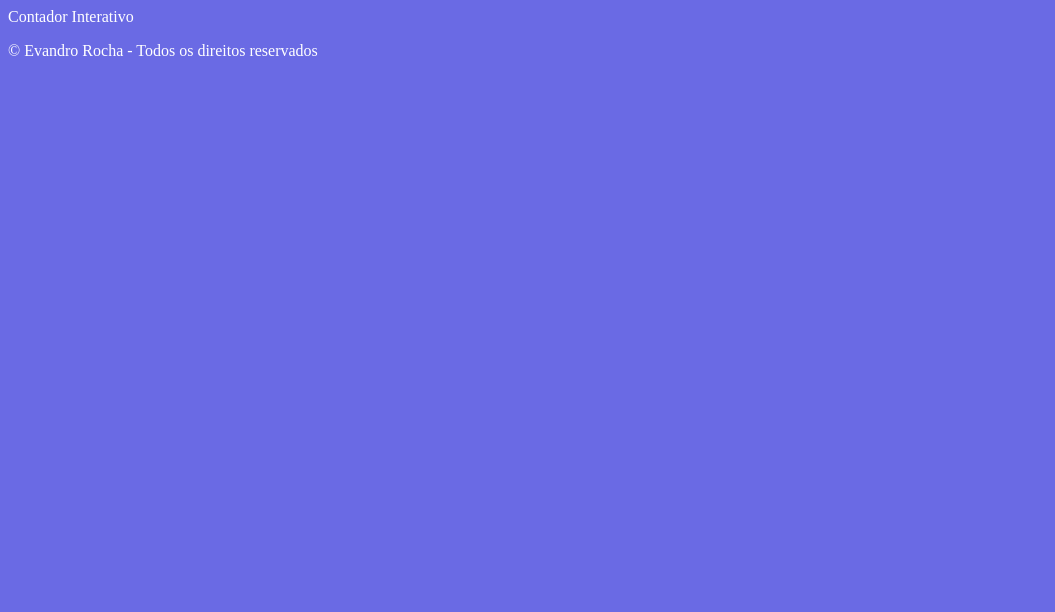
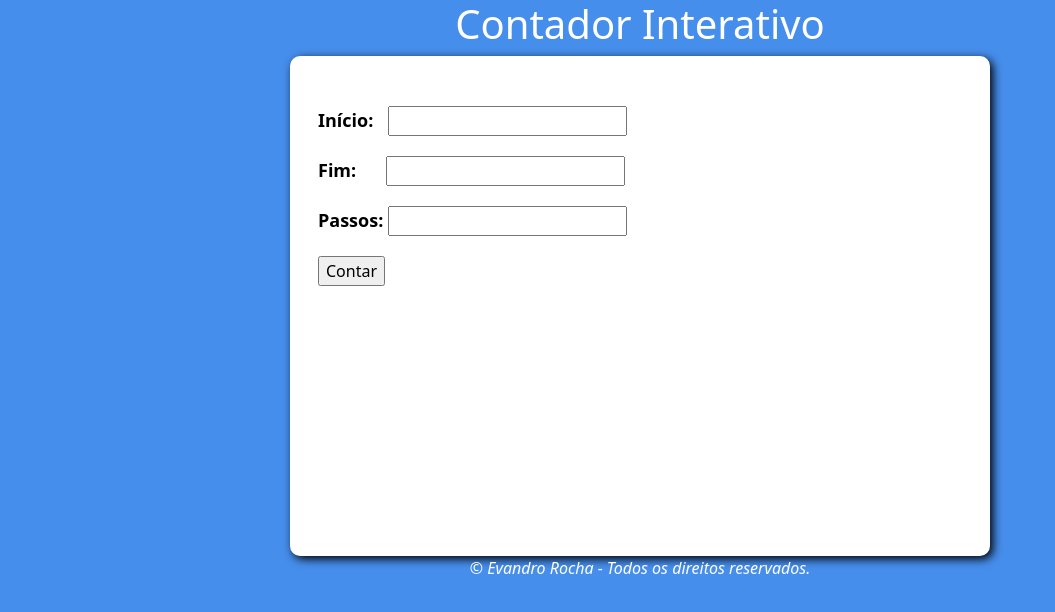
Before and after one commit to ercunha/JSContadorInterativo, a plain HTML site: page Index.html in a window 1280 px wide. Shown: the whole page, without its empty margins (0-1055 px from the left). Drawn offline with nearby package versions, Linux system fonts and the light colour scheme.

Commit message:
Finalizado

```diff
--- a/Index.html
+++ b/Index.html
@@ -5,23 +5,32 @@
     <meta http-equiv="X-UA-Compatible" content="IE=edge">
     <meta name="viewport" content="width=device-width, initial-scale=1.0">
     <link rel="stylesheet" href="css/style.css">
+    <link href="https://cdn.jsdelivr.net/npm/bootstrap@5.3.0-alpha3/dist/css/bootstrap.min.css" rel="stylesheet" integrity="sha384-KK94CHFLLe+nY2dmCWGMq91rCGa5gtU4mk92HdvYe+M/SXH301p5ILy+dN9+nJOZ" crossorigin="anonymous">
     <title>Contador Interativo</title>
 </head>
+
 <body>
-
     <header>
-        <t1 class="titulo">
+        <h1 class="titulo">
             Contador Interativo
-        </t1>
+        </h1>
     </header>
     <section>
-        <div id="div1"></div>
-        <div id="div2"></div>
+        <div class="inputs">
+            <label class="label">Início:</label><input type="number" name="inicio" id="inicio"><br>
+            <label class="label">Fim:</label><input type="number" name="fim" id="fim"><br>
+            <label class="label">Passos:</label><input type="number" name="passos" id="passos"><br>
+            <input type="button" value="Contar" id="btn-contar">
+        </div>
+        <div class="resultado">
+
+        </div>
     </section>
     <footer>
-        <p>© Evandro Rocha - Todos os direitos reservados</p>
+        <p>© Evandro Rocha - Todos os direitos reservados.</p>
     </footer>
+    <script src="js/script.js"></script>
+    <script src="https://cdn.jsdelivr.net/npm/bootstrap@5.3.0-alpha3/dist/js/bootstrap.bundle.min.js" integrity="sha384-ENjdO4Dr2bkBIFxQpeoTz1HIcje39Wm4jDKdf19U8gI4ddQ3GYNS7NTKfAdVQSZe" crossorigin="anonymous"></script>
+</body>
 
-    <script src="js/script.js"></script>
-</body>
 </html>
--- a/css/style.css
+++ b/css/style.css
@@ -1,10 +1,58 @@
 body{
-    background-color: rgb(106, 106, 228);
+    background-color: rgb(70,142,236) !important;
+    font: normal 15pt Arial;
+    color: #fff;
+    /*centralizando todos elementos */
+    display: flex;
+    justify-content: center;
+    align-content: center;
+    flex-direction: column;
+    align-items: center;
+
+}
+header{
     color: #fff;
 }
 
 section{
     background-color: #fff;
     color: #000;
-    border-radius: 12px;
+    border-radius: 10px;
+    margin-top: 2%;
+    width: 700px;
+    height: 500px;
+    margin: auto;
+    box-shadow: 3px 3px 10px #000;
 }
+
+footer{
+    color: #fff;
+    font-style: italic;
+}
+.inputs{
+    margin-left: 4%;
+}
+.label{
+    font-size: 18px;
+    font-weight: bold;
+}
+input#inicio{
+    margin-top: 50px;
+    margin-left: 15px;
+}
+input#fim{
+    margin-left: 30px;
+    margin-top: 20px;
+}
+input#passos{
+    margin-top: 20px;
+    margin-left: 5px;
+}
+input#btn-contar{
+    margin-top: 20px;
+}
+
+.resultado{
+    margin-left: 30px;
+    margin-top: 20px;
+}
--- a/js/script.js
+++ b/js/script.js
@@ -0,0 +1,50 @@
+
+
+
+let resultado = document.querySelector('.resultado')
+let botao = document.getElementById('btn-contar')
+botao.addEventListener('click', Calcular)
+
+
+
+
+function Calcular(){
+
+    let inicio = document.getElementById('inicio')
+    let fim = document.getElementById('fim')
+    let passos = document.getElementById('passos')
+    let iconNext = '<i class="bi bi-arrow-right-square-fill"></i>'
+    let iconArrived = '<i class="bi bi-geo-fill"></i>'
+
+    let start = Number(inicio.value)
+    let end = Number (fim.value)
+    let step = Number (passos.value)
+
+
+
+    //Se o número de passos informados ao executar 1 única vez já me levará até o destino
+   if((step == 0 &&  start == 0 && end == 0) || (start == 0 && end == 0)){
+        alert('Todos os campos devem ser preenchidos !')
+    }
+    if(start < end){
+        //contagem progressiva
+        for (let i = start; i <= end; i += step) {
+            resultado.innerHTML += ` ${i} \u{1F449}`
+        }
+    }else {
+        //contagem regressiva
+        for (let i = start; i >= end; i -= step) {
+         resultado.innerHTML += ` ${i} \u{1F449}`
+        }
+    }
+    resultado.innerHTML += `\u{26F3}`
+    Reset(inicio,passos,fim)
+}
+
+//Reseta campos
+function Reset(inicio,passos,fim){
+    //Apagando campos
+    inicio.value = ''
+    fim.value = ''
+    passos.value =''
+}
```
